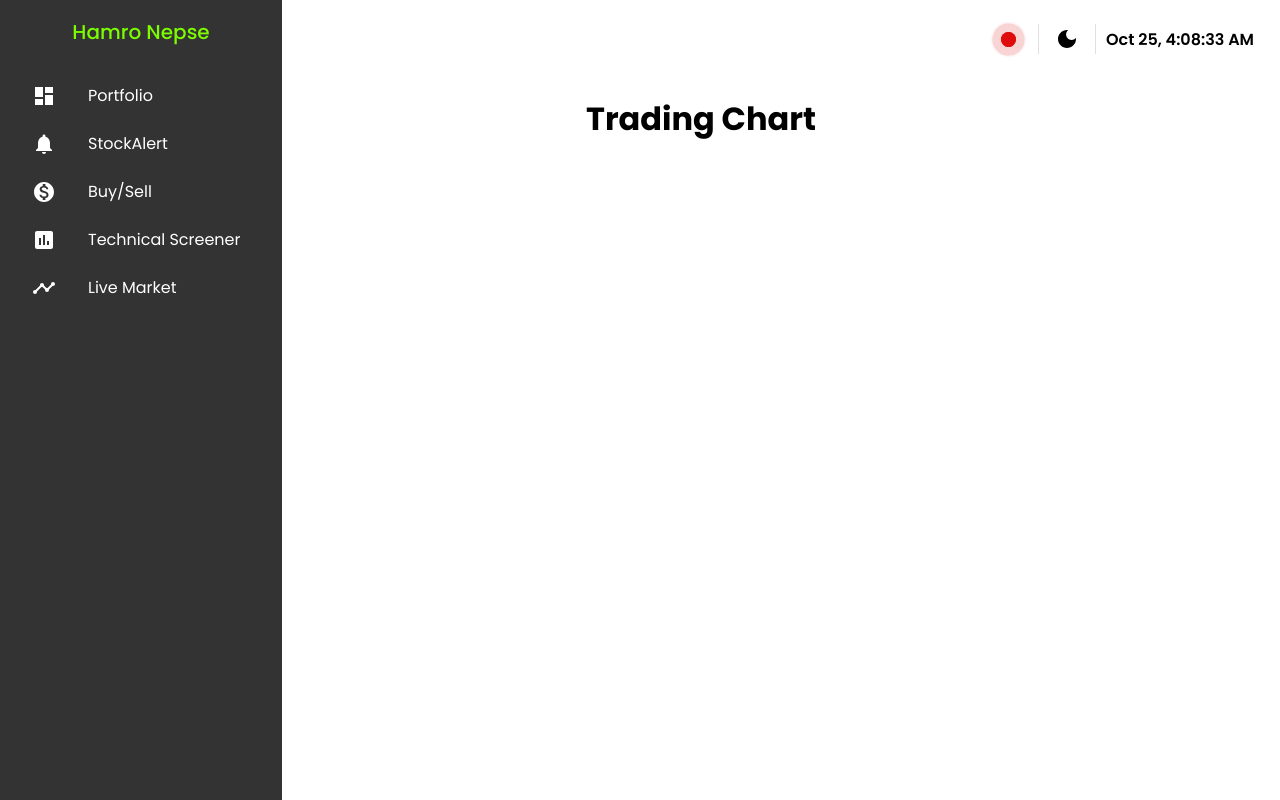
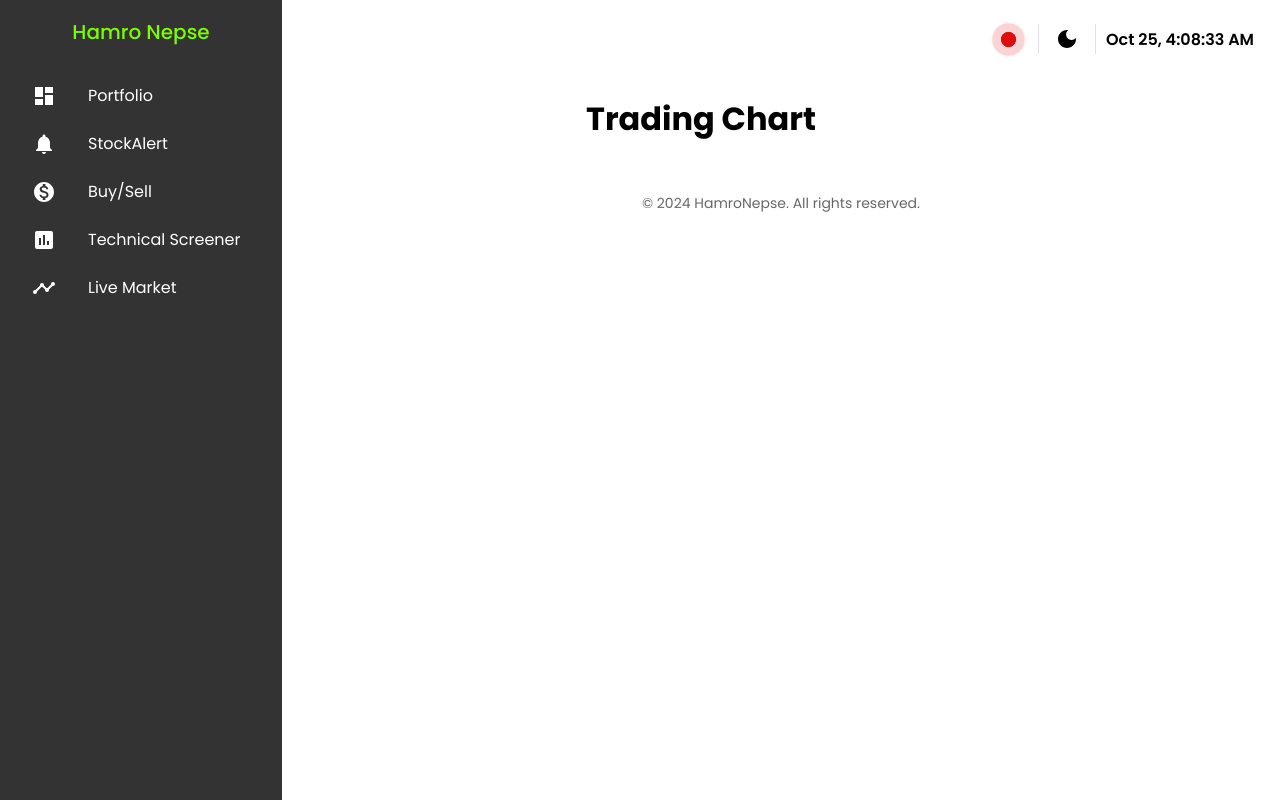
Before and after one commit to HamroNepse/hamronepse-react, a React (Create React App) app: page / in a window 1280 px wide. Built offline with nearby package versions, Linux system fonts and the light colour scheme.

Commit message:
add footer

```diff
--- a/src/App.js
+++ b/src/App.js
@@ -7,7 +7,7 @@ import StockAlert from './pages/StockAlert';
 import BuySell from './pages/BuySell';
 import TechnicalScreener from './pages/TechnicalScreener';
 import LiveMarket from './pages/LiveMarket';
-import { Divider, Box, IconButton } from '@mui/material';
+import { Divider, Box, IconButton, Typography } from '@mui/material';
 import { ThemeProvider } from '@mui/material/styles';
 import { lightTheme, darkTheme } from './theme'; // Import both themes
 import { useState, useEffect } from 'react';
@@ -83,6 +83,11 @@ function App() {
                 <Route path="/tScreener" element={<TechnicalScreener />} />
                 <Route path="/live" element={<LiveMarket />} />
               </Routes>
+              <Box sx={{ py: 1, textAlign: 'center', }}>
+                <Typography variant="body2" color="text.secondary">
+                  © {new Date().getFullYear()} HamroNepse. All rights reserved.
+                </Typography>
+              </Box>
             </Box>
           </Box>
         </div>
```
